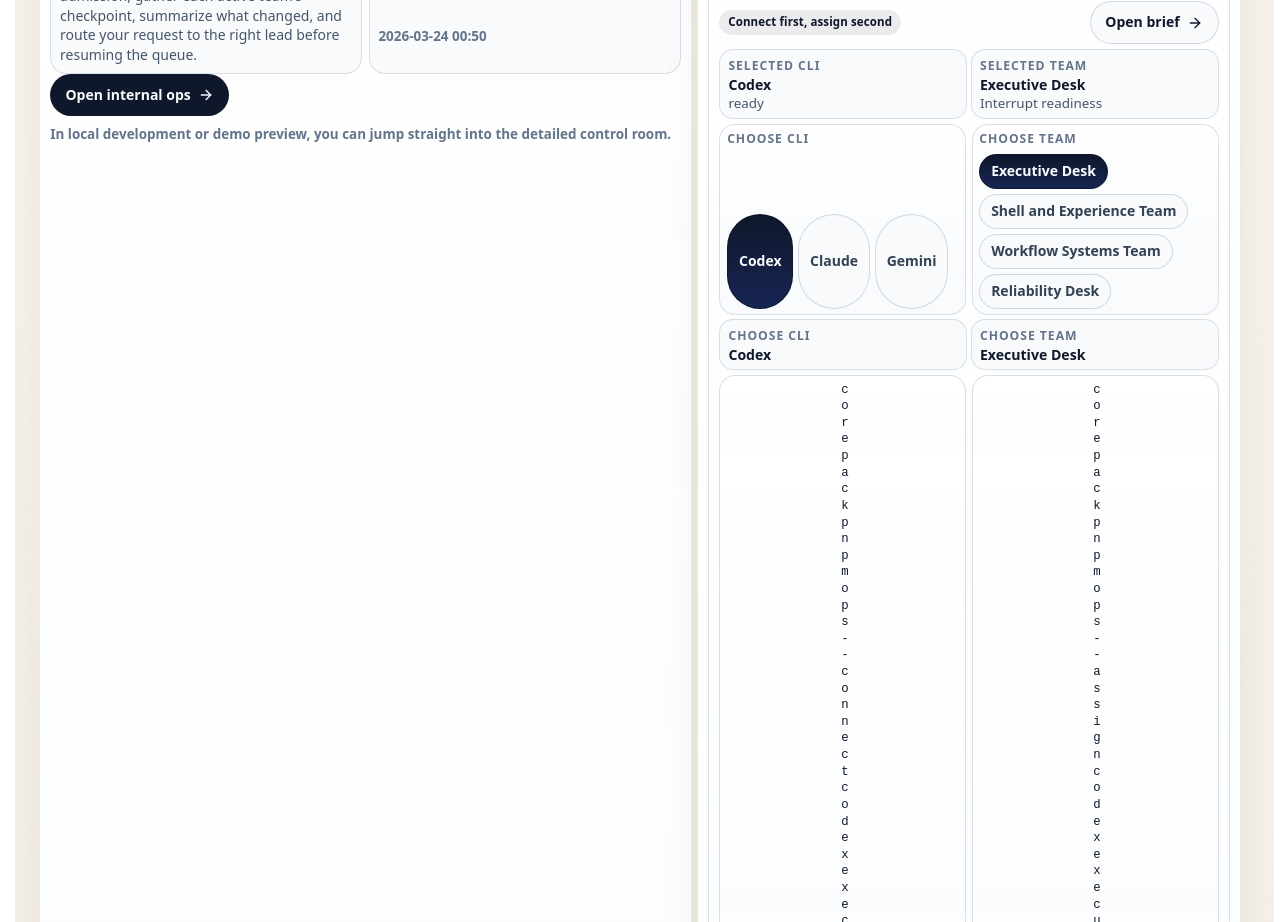
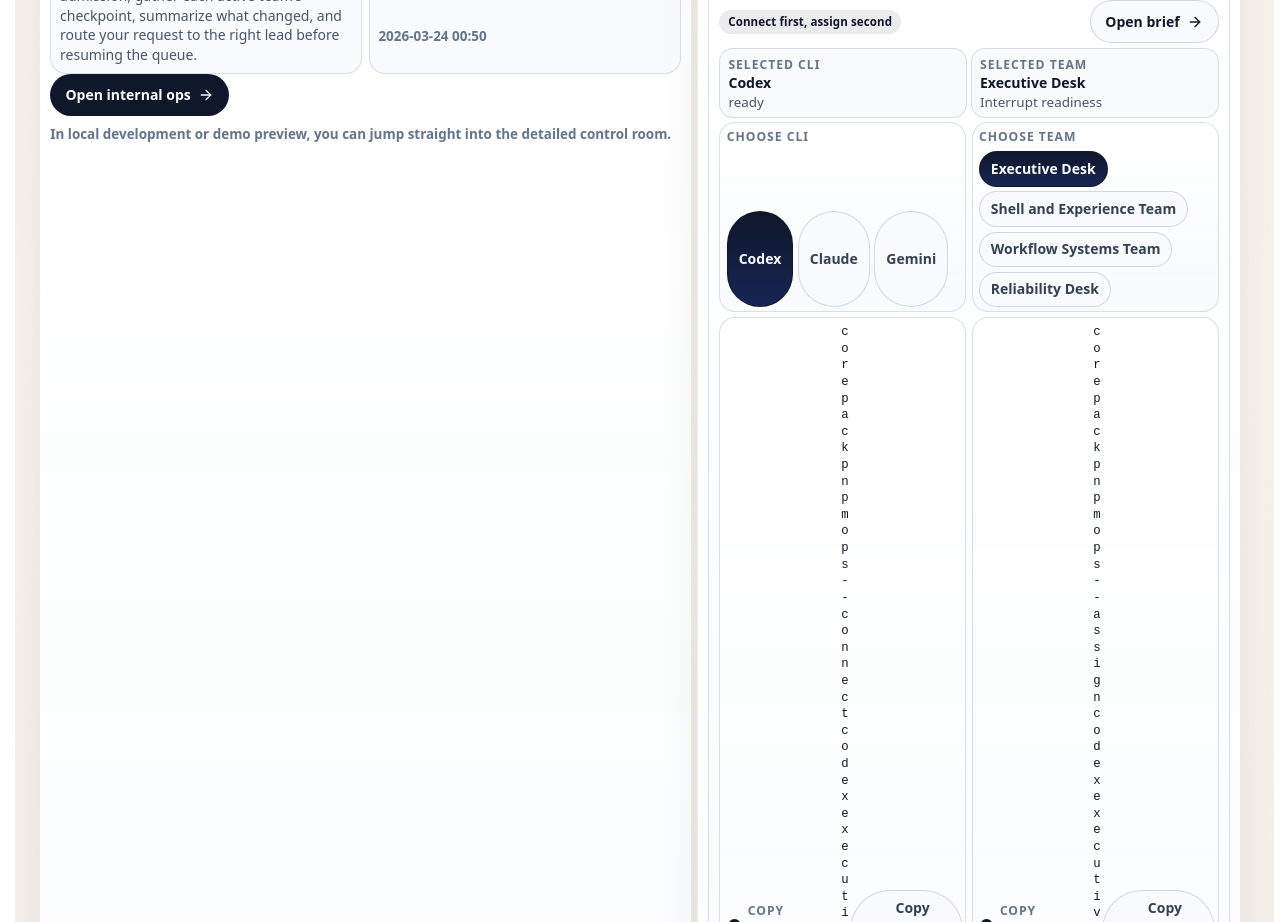
Before and after one commit to GongJae00/research-pages, a Next.js app in the folder apps/web/: page /en in a window 1280 px wide. Shown: the part 2320-3242 px from the top of the page. Built offline with nearby package versions, Linux system fonts and the light colour scheme; no server answers.

Commit message:
Autonomy batch 1371: shell-experience

```diff
--- a/apps/web/src/components/homepage-agent-control-section.module.css
+++ b/apps/web/src/components/homepage-agent-control-section.module.css
@@ -244,13 +244,17 @@
 
 .setupBuilderCard {
   display: grid;
-  gap: 0.28rem;
+  gap: 0.24rem;
   margin-top: 0.12rem;
 }
 
 .setupPickerGrid,
 .setupCommands {
   grid-template-columns: repeat(2, minmax(0, 1fr));
+}
+
+.setupCommands {
+  margin-top: 0.08rem;
 }
 
 .quickStartRail {
@@ -321,7 +325,7 @@
 .setupPicker {
   display: grid;
   gap: 0.3rem;
-  padding: 0.3rem 0.42rem;
+  padding: 0.28rem 0.4rem;
 }
 
 .optionRow {
--- a/apps/web/src/components/homepage-agent-control-section.tsx
+++ b/apps/web/src/components/homepage-agent-control-section.tsx
@@ -255,11 +255,6 @@ export function HomepageAgentControlSection({
     selectedProvider && selectedTeam
       ? `/api/ops-setup?locale=${locale}&provider=${selectedProvider.providerId}&team=${selectedTeam.id}&format=txt`
       : null;
-  const setupSelectionSummary = [
-    { label: copy.chooseProvider, value: selectedProvider?.label ?? "-" },
-    { label: copy.chooseTeam, value: selectedTeam?.name ?? "-" },
-  ];
-
   const copyCommand = async (kind: "connect" | "assign") => {
     const value =
       kind === "connect" ? setupManifest?.commands.connect ?? "" : setupManifest?.commands.assign ?? "";
@@ -418,15 +413,6 @@ export function HomepageAgentControlSection({
                   ))}
                 </div>
               </div>
-            </div>
-
-            <div className={styles.selectionSummary}>
-              {setupSelectionSummary.map((item) => (
-                <div className={styles.selectionCard} key={item.label}>
-                  <span className={styles.metaLabel}>{item.label}</span>
-                  <strong>{item.value}</strong>
-                </div>
-              ))}
             </div>
 
             <div className={styles.setupCommands}>
```
